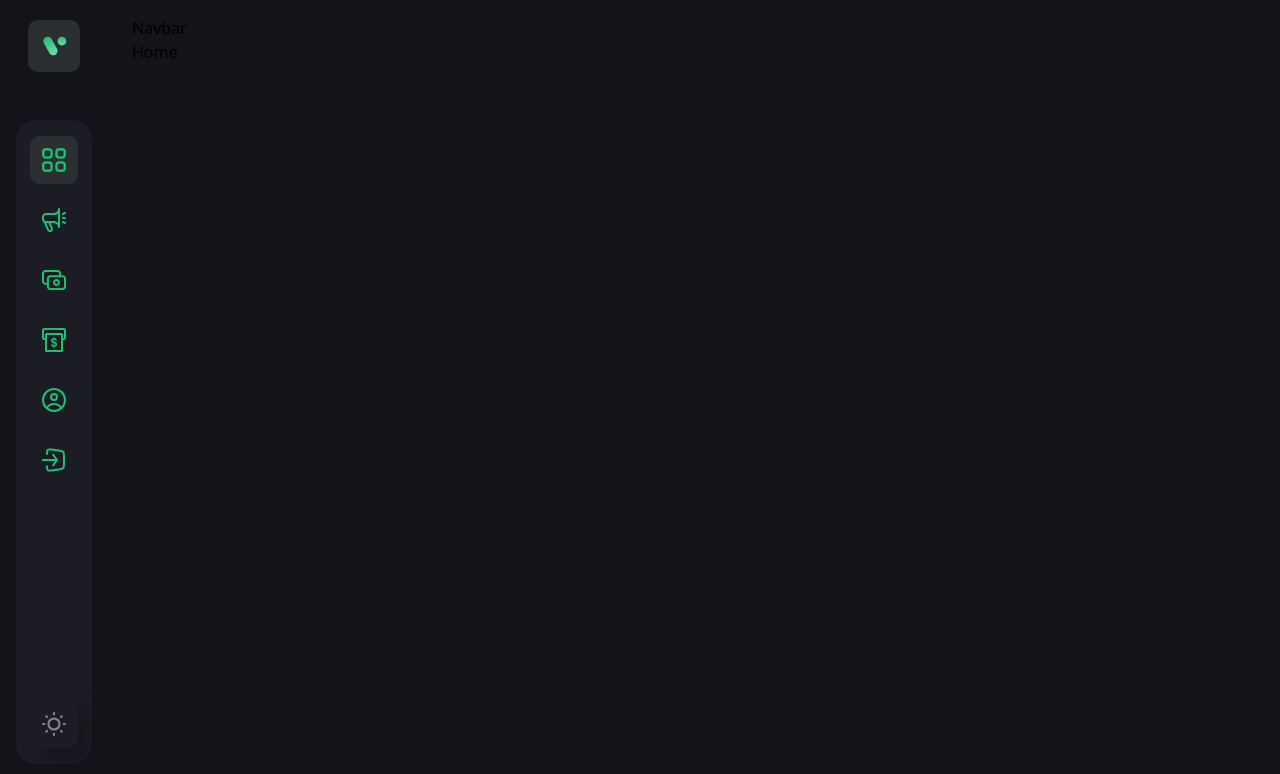
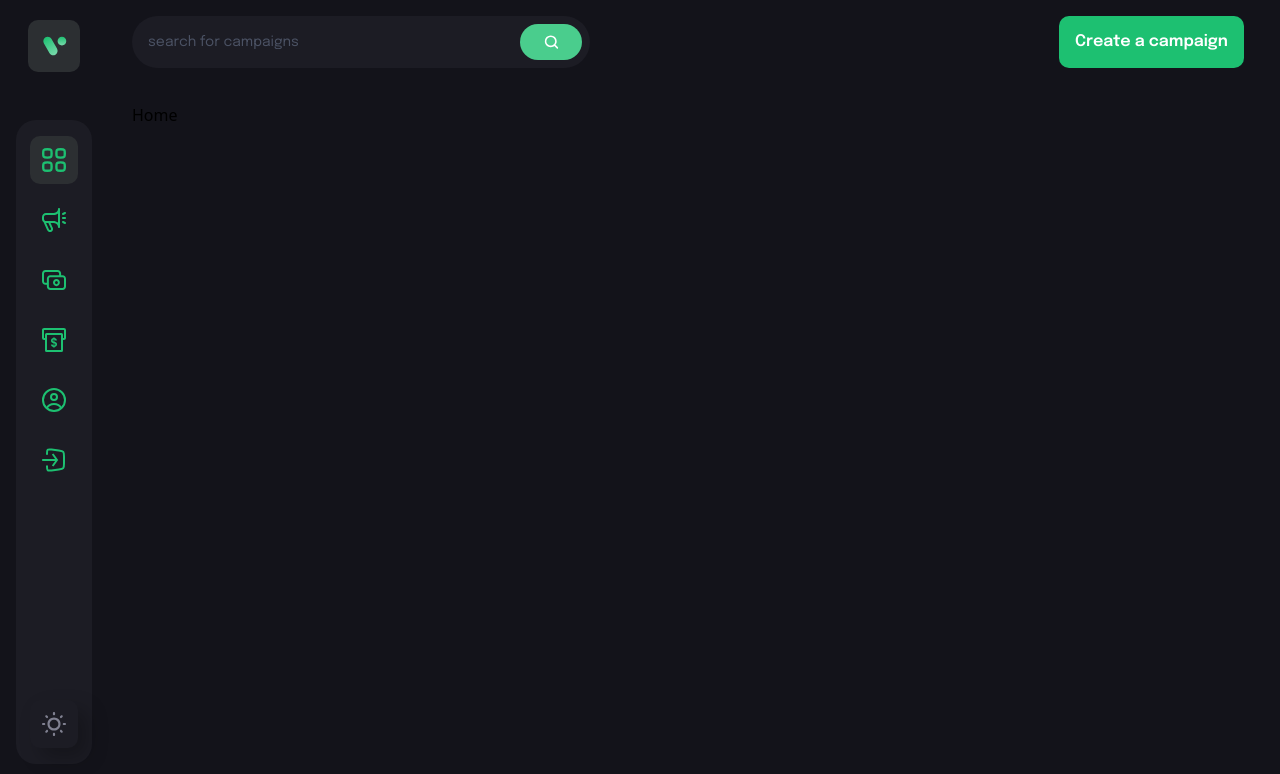
Before and after one commit to youssefojeil/Crowdfunding, a React (Vite) app in the folder client/: page / in a window 1280 px wide. Shown: the top 774 px of the page. Built offline with nearby package versions, Linux system fonts and the light colour scheme; what @thirdweb-dev/react would draw is missing.

Commit message:
create custom button component for wallet connect

```diff
--- /dev/null
+++ b/client/src/components/CustomButton.jsx
@@ -0,0 +1,15 @@
+import React from "react";
+
+const CustomButton = ({ btnType, title, handleClick, styles }) => {
+  return (
+    <button
+      type={btnType}
+      className={`${styles} font-epilogue font-semibold text-[16px] leading[-26px] text-white min-h-[52px] px-4 rounded-[10px]`}
+      onClick={handleClick}
+    >
+      {title}
+    </button>
+  );
+};
+
+export default CustomButton;
--- a/client/src/components/Navbar.jsx
+++ b/client/src/components/Navbar.jsx
@@ -1,7 +1,46 @@
-import React from "react";
+import React, { useState } from "react";
+import { Link, useNavigate } from "react-router-dom";
+import { CustomButton } from "./";
+
+import { logo, menu, search, thirdweb } from "../assets";
+import { navlinks } from "../constants";
 
 const Navbar = () => {
-  return <div>Navbar</div>;
+  const navigate = useNavigate();
+  const [isActive, setisActive] = useState("dashboard");
+  const [toggleDrawer, setToggleDrawer] = useState(false);
+
+  const address = "0xabcder2342sdfsdfsddfsdf";
+
+  return (
+    <div className="flex md:flex-row flex-col-reverse justify-between mb-[35px] gap-6">
+      <div className="lg:flex-1 flex flex-row max-w-[458px] py-2 pl-4 pr-2 h-[52px] bg-[#1c1c24] rounded-[100px]">
+        <input
+          type="text"
+          placeholder="search for campaigns"
+          className="flex w-full font-epilogue font-normal text-[14px] placeholder:text-[#4b5264] text-white bg-transparent outline-none"
+        />
+        <div className="w-[72px] h-full rounded-[20px] bg-[#4acd8d] flex justify-center items-center cursor-pointer">
+          <img
+            src={search}
+            alt="search"
+            className="w-[15px] h-[15px] object-contain"
+          />
+        </div>
+      </div>
+      <div className="sm:flex hidden flex-row justify-end gap-4">
+        <CustomButton
+          btnType="button"
+          title={address ? "Create a campaign" : "Connect"}
+          styles={address ? "bg-[#1dc071]" : "bg-[#8c6dfd]"}
+          handleClick={() => {
+            if (address) navigate("create-campaign");
+            else "Connect()";
+          }}
+        />
+      </div>
+    </div>
+  );
 };
 
 export default Navbar;
--- a/client/src/components/index.js
+++ b/client/src/components/index.js
@@ -1,2 +1,3 @@
 export { default as Sidebar } from "./Sidebar";
 export { default as Navbar } from "./Navbar";
+export { default as CustomButton } from "./CustomButton";
```
